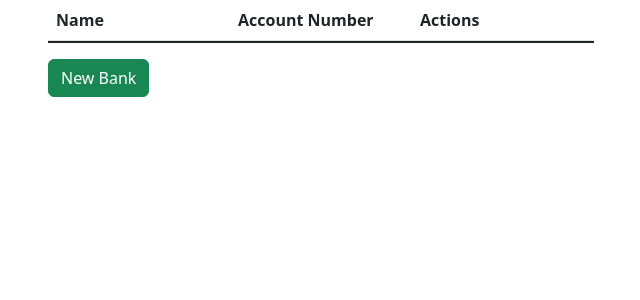
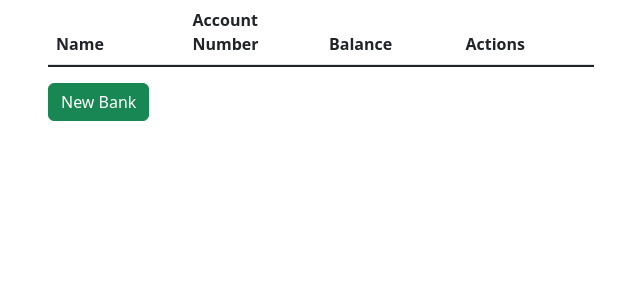
Before and after one commit to magatdarwin/cash-tracker, a Flask app: page /view_banks in a window 1280 px wide. Shown: the part 56-356 px from the top of the page, without its empty margins (319-959 px from the left). Run offline with Flask 2, Linux system fonts and the light colour scheme; the visitor is signed in with stand-in values (Sample User, id 1); data that the repository does not hold is empty; some libraries are stand-ins or nearby versions.

Commit message:
Added balance column to view banks and owners pages

```diff
--- a/app.py
+++ b/app.py
@@ -128,7 +128,12 @@ def create_owner():
 @app.route('/view_owners')
 @login_required
 def view_owners():
-    owners = cur.execute("SELECT * FROM owners WHERE user_id = ?", (session['user_id'],)).fetchall()
+    owners = cur.execute("""SELECT o.*, IFNULL(SUM(t.amount), 0) as balance
+                         FROM owners AS o
+                         INNER JOIN accounts as a ON a.owner_id = o.id
+                         INNER JOIN transactions as t ON t.account_id = a.id
+                         WHERE o.user_id = ?
+                         GROUP BY o.id""", (session['user_id'],)).fetchall()
 
     return render_template('view_owners.html', owners=owners)
 
@@ -179,7 +184,13 @@ def create_bank():
 @app.route('/view_banks')
 @login_required
 def view_banks():
-    banks = cur.execute("SELECT * FROM banks WHERE user_id = ?", (session['user_id'],)).fetchall()
+    banks = cur.execute("""SELECT b.*, IFNULL(SUM(t.amount), 0) AS balance
+                        FROM banks as b
+                        INNER JOIN accounts as a ON a.bank_id = b.id
+                        INNER JOIN transactions as t ON t.account_id = a.id
+                        WHERE b.user_id = ?
+                        GROUP BY b.id
+                        ORDER BY b.name""", (session['user_id'],)).fetchall()
 
     return render_template('view_banks.html', banks=banks)
 
--- a/templates/view_banks.html
+++ b/templates/view_banks.html
@@ -10,6 +10,7 @@
                 <tr>
                     <th>Name</th>
                     <th>Account Number</th>
+                    <th>Balance</th>
                     <th>Actions</th>
                 </tr>
             </thead>
@@ -18,6 +19,7 @@
                     <tr>
                         <td>{{ bank.name }} </td>
                         <td>{{ bank.account_number }}</td>
+                        <td>{{ bank.balance | cash }}</td>
                         <td>
                             <form action="{{ url_for('edit_bank', bank_id=bank.id) }}", method="get">
                                 <button type="submit" class="btn btn-primary"><i class="bi bi-pencil-square"></i></button>
--- a/templates/view_owners.html
+++ b/templates/view_owners.html
@@ -9,6 +9,7 @@
             <thead>
                 <tr>
                     <th>Name</th>
+                    <th>Balance</th>
                     <th>Actions</th>
                 </tr>
             </thead>
@@ -16,6 +17,7 @@
                 {% for owner in owners %}
                     <tr>
                         <td>{{ owner.first_name }} {{ owner.last_name }}</td>
+                        <td>{{ owner.balance | cash }}</td>
                         <td>
                             <form action="{{ url_for('edit_owner', owner_id=owner.id) }}", method="get">
                                 <button type="submit" class="btn btn-primary"><i class="bi bi-pencil-square"></i></button>
```
